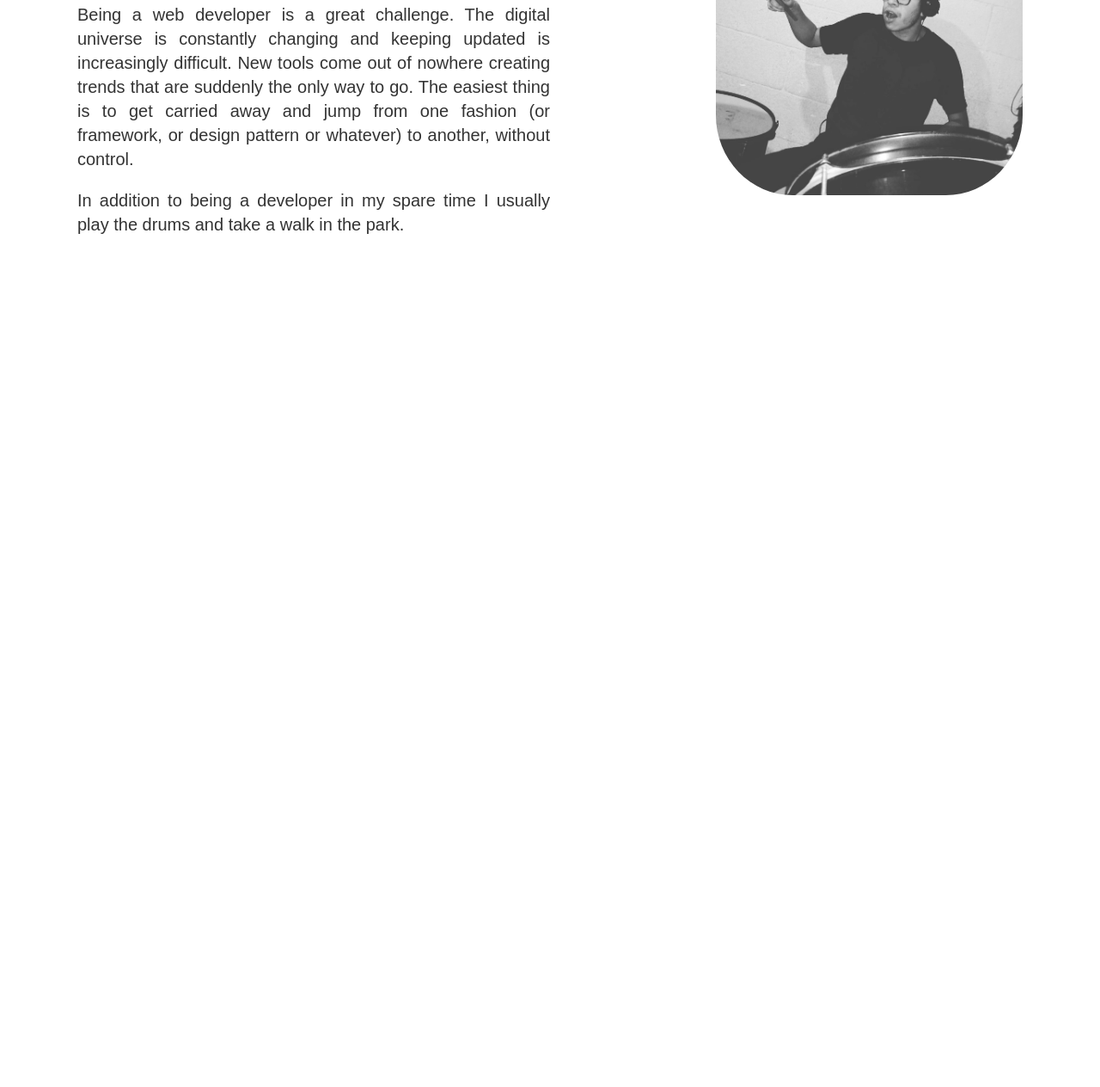
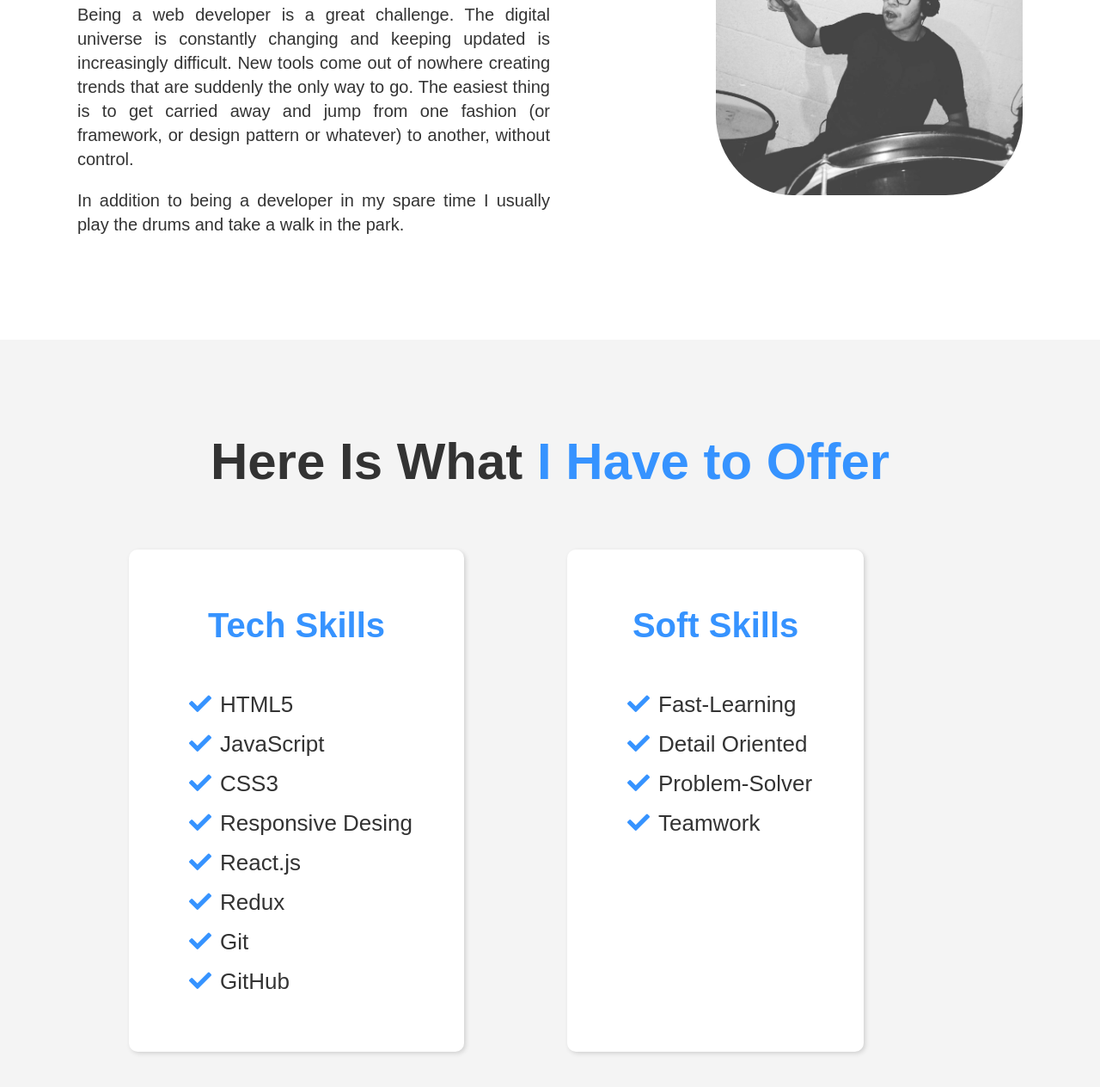
Before and after one commit to jesusdevp/portfolio-website, a plain HTML site: page index.html in a window 1280 px wide. Shown: the part 1288-2552 px from the top of the page at 86% size. Before the commit the page ends 1683 px from the top, so only its background shows below. Drawn offline with Linux system fonts and the light colour scheme.

Commit message:
Section Skills

```diff
--- a/css/styles.css
+++ b/css/styles.css
@@ -22,6 +22,11 @@ body {
 
 .text-primary {
   color: #3693ff;
+}
+
+.bg-light {
+  background: #f4f4f4;
+  color: #333;
 }
 
 /* Navbar */
@@ -117,7 +122,8 @@ body {
   padding: 5rem 0;
 }
 
-#about h2 {
+#about h2,
+#skills h2 {
   text-align: center;
   font-size: 3rem;
   margin-bottom: 3rem;
@@ -154,3 +160,43 @@ body {
   border-radius: 25%;
   margin-top: 60px;
 }
+
+/* Section: Skills */
+
+#skills {
+  padding: 5rem 0;
+}
+
+#skills h3 {
+  text-align: center;
+  margin-bottom: 2rem;
+  font-size: 2rem;
+}
+
+#skills .boxes {
+  display: flex;
+}
+
+#skills .box {
+  background: #fff;
+  /* flex: 1; */
+  padding: 3rem;
+  margin: 0 3rem;
+  border-radius: 10px;
+  box-shadow: 2px 2px 5px #d1d1d1;
+  font-size: 1.3rem;
+}
+
+/* #skills .box i {
+  color: #fff;
+  padding: 1rem;
+  background: #3693ff;
+  border-radius: 50%;
+  margin: 0 1rem;
+  margin-bottom: 2rem;
+} */
+
+#skills .box i {
+  color: #3693ff;
+  margin: 0.5rem;
+}
--- a/index.html
+++ b/index.html
@@ -19,7 +19,7 @@
       <ul>
         <li><a href="#home">Home</a></li>
         <li><a href="#about">About</a></li>
-        <li><a href="#services">Services</a></li>
+        <li><a href="#skills">Skills</a></li>
         <li><a href="#portfolio">Portfolio</a></li>
         <li><a href="#contact">Contact</a></li>
       </ul>
@@ -72,5 +72,37 @@
         </div>
       </div>
     </section>
+    <!--Section: Skills-->
+    <section id="skills" class="bg-light">
+      <div class="container">
+        <h2>Here Is What <span class="text-primary">I Have to Offer</span></h2>
+        <div class="boxes">
+          <div class="box">
+            <h3><span class="text-primary">Tech Skills</span></h3>
+            <div class="feature"><i class="fas fa-check"></i>HTML5</div>
+            <div class="feature"><i class="fas fa-check"></i>JavaScript</div>
+            <div class="feature"><i class="fas fa-check"></i>CSS3</div>
+            <div class="feature">
+              <i class="fas fa-check"></i>Responsive Desing
+            </div>
+            <div class="feature"><i class="fas fa-check"></i>React.js</div>
+            <div class="feature"><i class="fas fa-check"></i>Redux</div>
+            <div class="feature"><i class="fas fa-check"></i>Git</div>
+            <div class="feature"><i class="fas fa-check"></i>GitHub</div>
+          </div>
+          <div class="box">
+            <h3><span class="text-primary">Soft Skills</span></h3>
+            <div class="feature"><i class="fas fa-check"></i>Fast-Learning</div>
+            <div class="feature">
+              <i class="fas fa-check"></i>Detail Oriented
+            </div>
+            <div class="feature">
+              <i class="fas fa-check"></i>Problem-Solver
+            </div>
+            <div class="feature"><i class="fas fa-check"></i>Teamwork</div>
+          </div>
+        </div>
+      </div>
+    </section>
   </body>
 </html>
```
